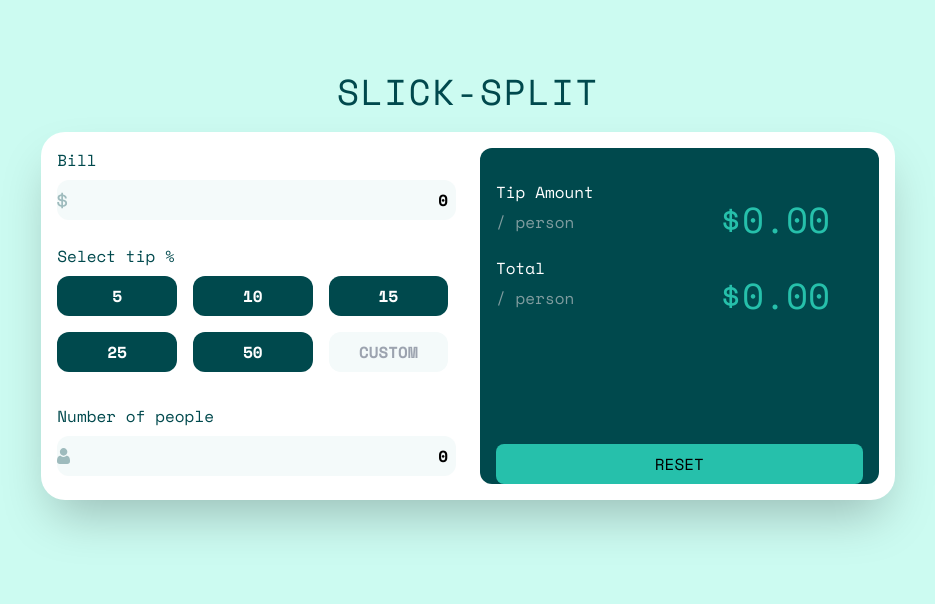
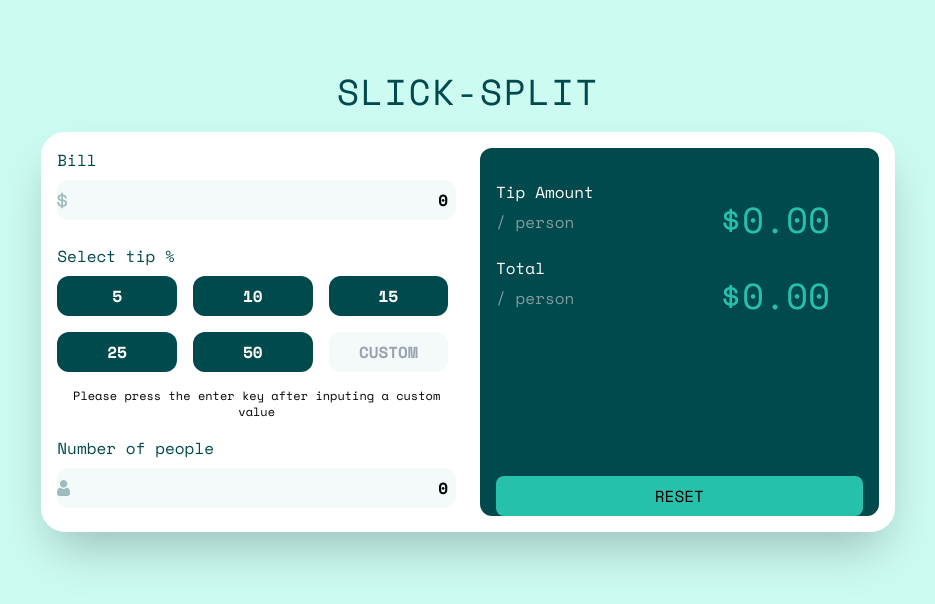
Before and after one commit to Temi-Dire/SPLIT-CALCULATOR, a website: page index.html in a window 1280 px wide. Shown: the whole page, without its empty margins (172-1107 px from the left). Drawn offline with nearby package versions, Linux system fonts and the light colour scheme.

Commit message:
add instructions for custom value

```diff
--- a/index.html
+++ b/index.html
@@ -33,7 +33,7 @@
                         13: "3.25rem",
                         15: "3.75rem",
                         18: "5rem",
-                        20: "8rem",
+                        20: "10rem",
                         128: "32rem",
                         144: "36rem",
                     },
@@ -52,7 +52,7 @@
     <h1 class="text-center mt-5 text-4xl text-darkGreen tracking-wider">SLICK-SPLIT</h1>
     <section class="bg-white p-8 mt-6 rounded-t-3xl grid lg:grid-cols-2 lg:gap-6 lg:w-4/6 lg:p-4 lg:rounded-b-3xl lg:mt-5 lg:shadow-2xl">
         <div>
-            <div class="mb-8">
+            <div class="mb-4">
                 <p class="text-darkGreen mb-2">Bill</p>
                 <input type="text" id="price" value="0" class="text-base w-full p-2 outline-none bg-grayishCyan rounded-xl mb-6 text-right font-bold text-10xl bg-[url('../images/icon-dollar.svg')] bg-left bg-no-repeat caret-transparent focus:shadow-lg transition duration-700 selection:bg-strongCyan">
                 <p class="text-darkGreen mb-2">Select tip %</p>
@@ -64,6 +64,7 @@
                     <button class=" bg-darkGreen text-white p-2 font-bold rounded-xl hover:bg-strongCyan transition duration-300">50 </button>
                     <input id="custom" class="text-right outline-none bg-grayishCyan text-darkGreen p-2 font-bold rounded-xl hover:shadow-lg focus:shadow-lg transition duration-700 placeholder:text-center caret-darkCyan" placeholder="CUSTOM">
                 </div>
+                <p class="text-xs mt-4 text-center">Please press the enter key after inputing a custom value</p>
             </div>
             <div>
                 <p class="text-darkGreen mb-2">Number of people</p>
```
Also changed, not shown: dist/output.css.
